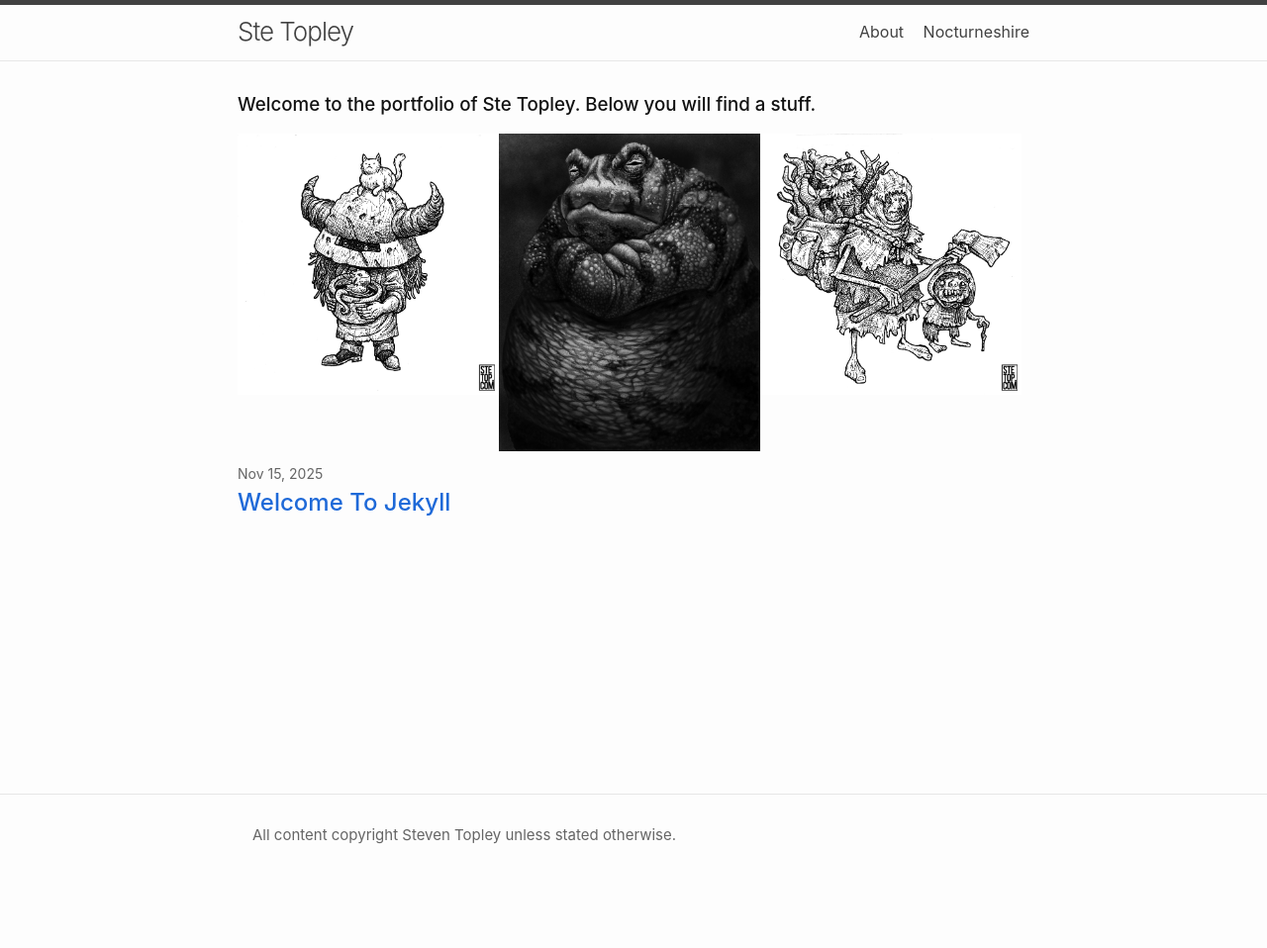
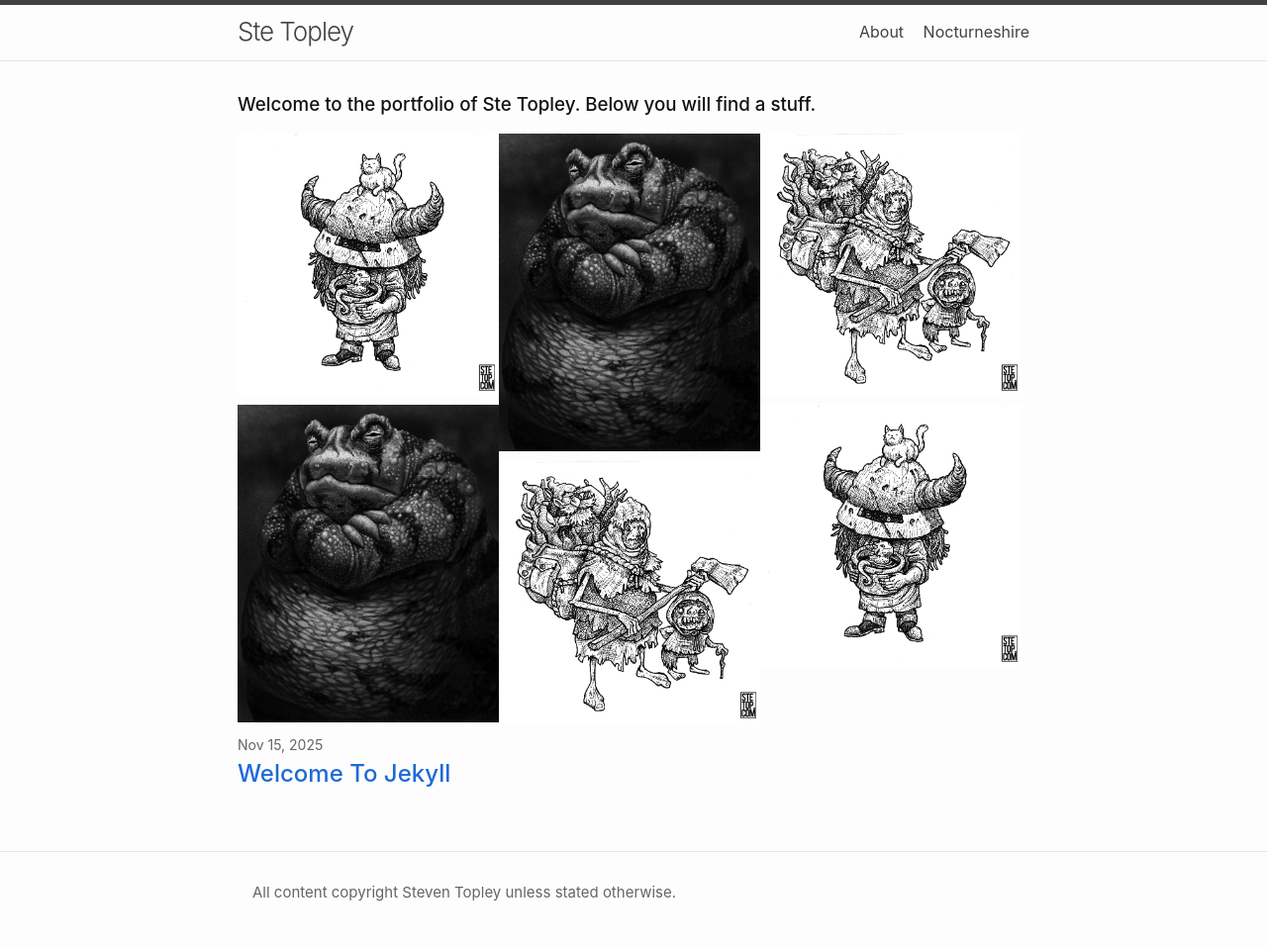
Before and after one commit to SteTop82/SteTop-portfolio-, a Jekyll site: the page built from index.md, in a window 1280 px wide. Shown: the whole page at 99% size. Built offline with Jekyll 4.4.1, drawn with Linux system fonts in a browser that asks for light colours; nearby versions of some CDN libraries; before the commit the page ends 900 px from its top, so only the background shows below that.

Commit message:
Update home.html

```diff
--- a/_layouts/home.html
+++ b/_layouts/home.html
@@ -13,6 +13,21 @@ layout: base
   <div class="grid-item">
     <a href="/SteTop-portfolio-/images/rinn-ranamore.jpg" data-lightbox="gallery">
       <img src="/SteTop-portfolio-/images/rinn-ranamore.jpg">
+    </a>
+  </div>
+  <div class="grid-item">
+    <a href="/SteTop-portfolio-/images/thicket-folk.jpg" data-lightbox="gallery">
+      <img src="/SteTop-portfolio-/images/thicket-folk.jpg">
+    </a>
+  </div>
+  <div class="grid-item">
+    <a href="/SteTop-portfolio-/images/rinn-ranamore.jpg" data-lightbox="gallery">
+      <img src="/SteTop-portfolio-/images/rinn-ranamore.jpg">
+    </a>
+  </div>
+  <div class="grid-item">
+    <a href="/SteTop-portfolio-/images/Yoto.jpg" data-lightbox="gallery">
+      <img src="/SteTop-portfolio-/images/Yoto.jpg">
     </a>
   </div>
   <div class="grid-item">
```
